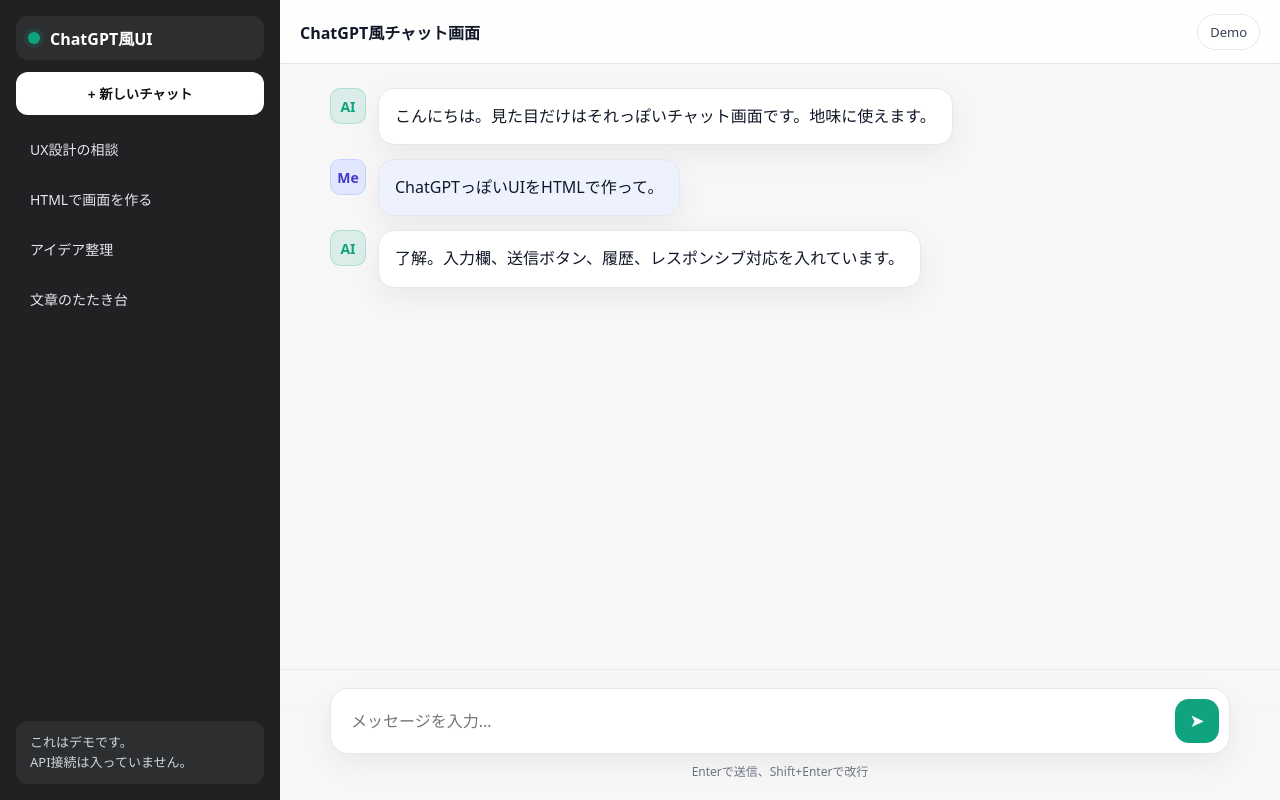
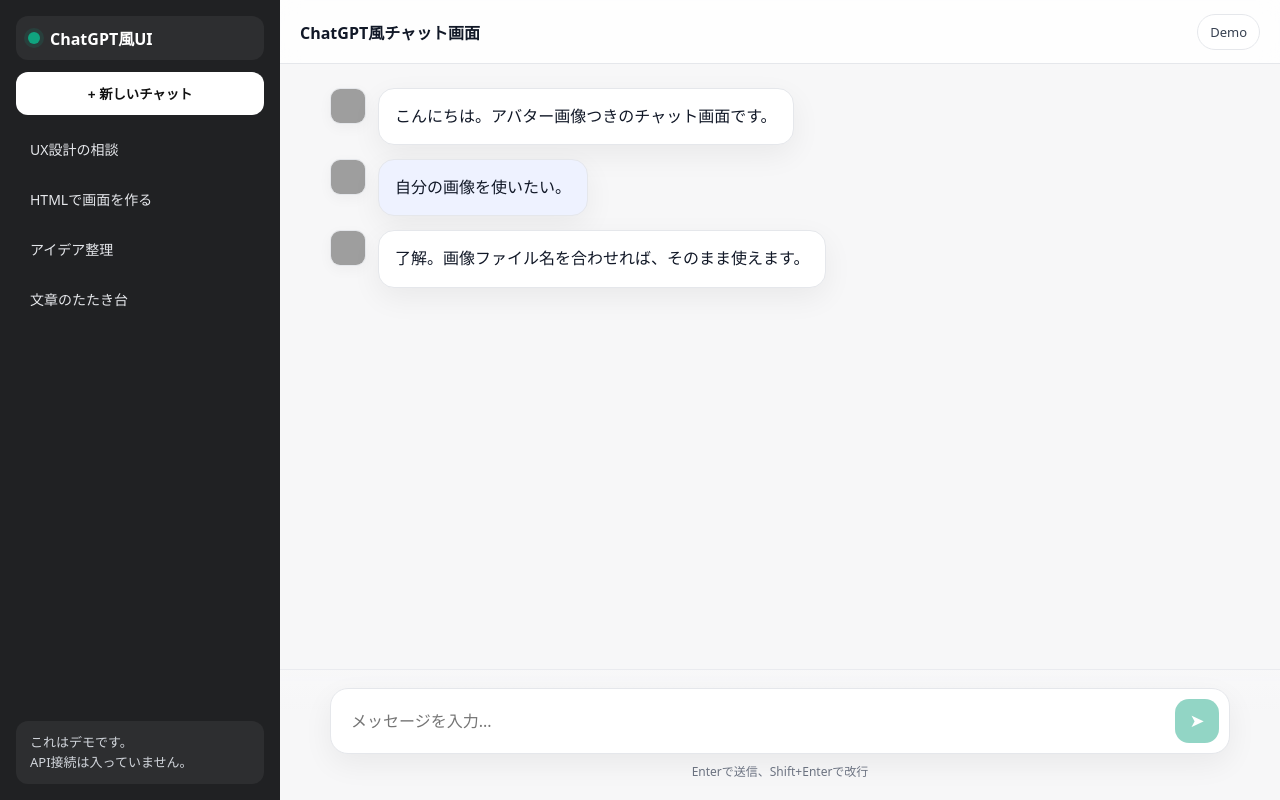
Before and after one commit to chenkun-08/chatgpt-mock, a plain HTML site: page index.html in a window 1280 px wide. Drawn offline with Linux system fonts and the light colour scheme; grey boxes are pictures that could not be loaded.

Commit message:
Update index.html

```diff
--- a/index.html
+++ b/index.html
@@ -1,3 +1,4 @@
+
 <!DOCTYPE html>
 <html lang="ja">
 <head>
@@ -20,8 +21,17 @@
     }
 
     *{box-sizing:border-box}
-    html,body{height:100%;margin:0;font-family:system-ui,-apple-system,BlinkMacSystemFont,"Segoe UI",sans-serif;background:var(--bg);color:var(--text)}
-    body{display:flex;overflow:hidden}
+    html,body{
+      height:100%;
+      margin:0;
+      font-family:system-ui,-apple-system,BlinkMacSystemFont,"Segoe UI",sans-serif;
+      background:var(--bg);
+      color:var(--text);
+    }
+    body{
+      display:flex;
+      overflow:hidden;
+    }
 
     .sidebar{
       width:280px;
@@ -43,7 +53,9 @@
       background:rgba(255,255,255,.06);
     }
     .brand-dot{
-      width:12px;height:12px;border-radius:50%;
+      width:12px;
+      height:12px;
+      border-radius:50%;
       background:var(--accent);
       box-shadow:0 0 0 4px rgba(16,163,127,.15);
     }
@@ -130,24 +142,25 @@
       gap:12px;
       align-items:flex-start;
     }
+
     .avatar{
-      width:36px;height:36px;border-radius:10px;
+      width:36px;
+      height:36px;
+      border-radius:10px;
       flex:0 0 auto;
-      display:grid;
-      place-items:center;
-      font-weight:700;
-      font-size:14px;
+      overflow:hidden;
+      border:1px solid var(--border);
+      box-shadow:0 4px 14px rgba(0,0,0,.04);
+      background:#fff;
+      display:block;
     }
-    .assistant .avatar{
-      background:rgba(16,163,127,.12);
-      color:var(--accent);
-      border:1px solid rgba(16,163,127,.2);
+    .avatar img{
+      width:100%;
+      height:100%;
+      object-fit:cover;
+      display:block;
     }
-    .user .avatar{
-      background:#e0e7ff;
-      color:#4338ca;
-      border:1px solid #c7d2fe;
-    }
+
     .bubble{
       max-width:min(760px, calc(100vw - 120px));
       padding:14px 16px;
@@ -253,26 +266,13 @@
     </header>
 
     <section class="chat" id="chat">
-      <div class="chat-inner" id="chatInner">
-        <div class="message assistant">
-          <div class="avatar">AI</div>
-          <div class="bubble">こんにちは。見た目だけはそれっぽいチャット画面です。地味に使えます。</div>
-        </div>
-        <div class="message user">
-          <div class="avatar">Me</div>
-          <div class="bubble">ChatGPTっぽいUIをHTMLで作って。</div>
-        </div>
-        <div class="message assistant">
-          <div class="avatar">AI</div>
-          <div class="bubble">了解。入力欄、送信ボタン、履歴、レスポンシブ対応を入れています。</div>
-        </div>
-      </div>
+      <div class="chat-inner" id="chatInner"></div>
     </section>
 
     <div class="composer-wrap">
       <div class="composer">
         <textarea id="input" rows="1" placeholder="メッセージを入力..."></textarea>
-        <button class="send" id="sendBtn" aria-label="送信">➤</button>
+        <button class="send" id="sendBtn" aria-label="送信" disabled>➤</button>
       </div>
       <div class="hint">Enterで送信、Shift+Enterで改行</div>
     </div>
@@ -285,6 +285,11 @@
     const chat = document.getElementById('chat');
     const newChat = document.getElementById('newChat');
 
+    // ここを自分の画像ファイル名に合わせてください
+    // 同じフォルダに ai.jpg と user.jpg を置けばそのまま動きます
+    const AI_AVATAR_URL = 'https://static.vecteezy.com/system/resources/previews/021/608/790/non_2x/chatgpt-logo-chat-gpt-icon-on-black-background-free-vector.jpg';
+    const USER_AVATAR_URL = 'https://www.hotosena.com/wp-content/uploads/2025/04/%E3%82%B9%E3%82%AF%E3%83%AA%E3%83%BC%E3%83%B3%E3%82%B7%E3%83%A7%E3%83%83%E3%83%88-752.jpg';
+
     function scrollToBottom() {
       chat.scrollTop = chat.scrollHeight;
     }
@@ -294,13 +299,35 @@
       input.style.height = Math.min(input.scrollHeight, 180) + 'px';
     }
 
+    function createAvatar(role) {
+      const avatar = document.createElement('div');
+      avatar.className = 'avatar';
+
+      const img = document.createElement('img');
+      img.alt = role === 'user' ? 'ユーザーアバター' : 'AIアバター';
+      img.src = role === 'user' ? USER_AVATAR_URL : AI_AVATAR_URL;
+
+      // 画像が無い時は文字にフォールバック
+      img.onerror = () => {
+        avatar.innerHTML = '';
+        avatar.style.display = 'grid';
+        avatar.style.placeItems = 'center';
+        avatar.style.fontWeight = '700';
+        avatar.style.fontSize = '12px';
+        avatar.style.color = role === 'user' ? '#4338ca' : '#10a37f';
+        avatar.style.background = role === 'user' ? '#e0e7ff' : 'rgba(16,163,127,.12)';
+        avatar.textContent = role === 'user' ? 'Me' : 'AI';
+      };
+
+      avatar.appendChild(img);
+      return avatar;
+    }
+
     function addMessage(role, text) {
       const message = document.createElement('div');
       message.className = `message ${role}`;
 
-      const avatar = document.createElement('div');
-      avatar.className = 'avatar';
-      avatar.textContent = role === 'user' ? 'Me' : 'AI';
+      const avatar = createAvatar(role);
 
       const bubble = document.createElement('div');
       bubble.className = 'bubble';
@@ -354,7 +381,13 @@
     newChat.addEventListener('click', () => {
       chatInner.innerHTML = '';
       addMessage('assistant', '新しいチャットを開始しました。人類は毎回ここからやり直します。');
+      sendBtn.disabled = true;
     });
+
+    // 初期メッセージ
+    addMessage('assistant', 'こんにちは。アバター画像つきのチャット画面です。');
+    addMessage('user', '自分の画像を使いたい。');
+    addMessage('assistant', '了解。画像ファイル名を合わせれば、そのまま使えます。');
 
     resizeTextarea();
     scrollToBottom();
```
